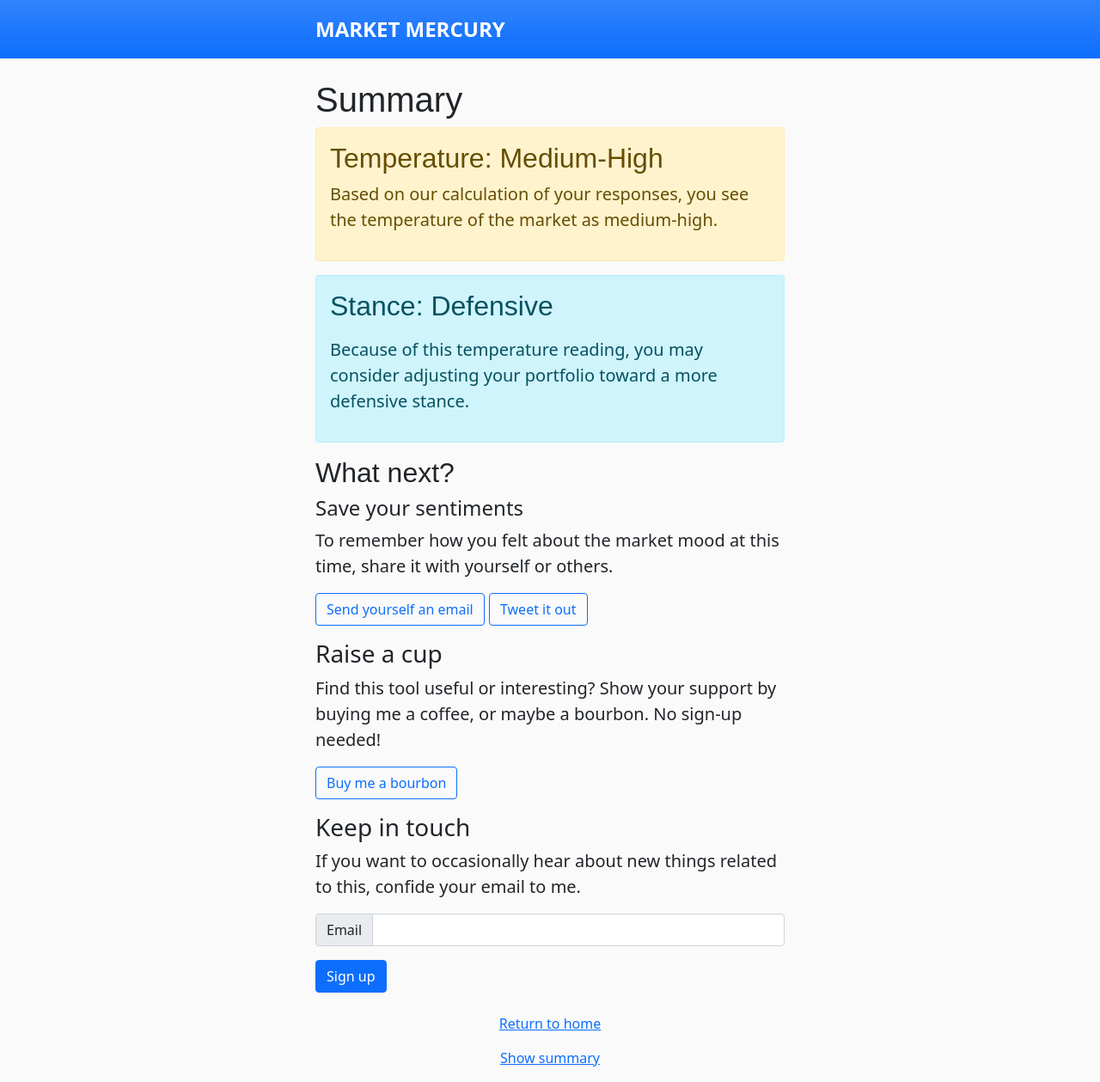
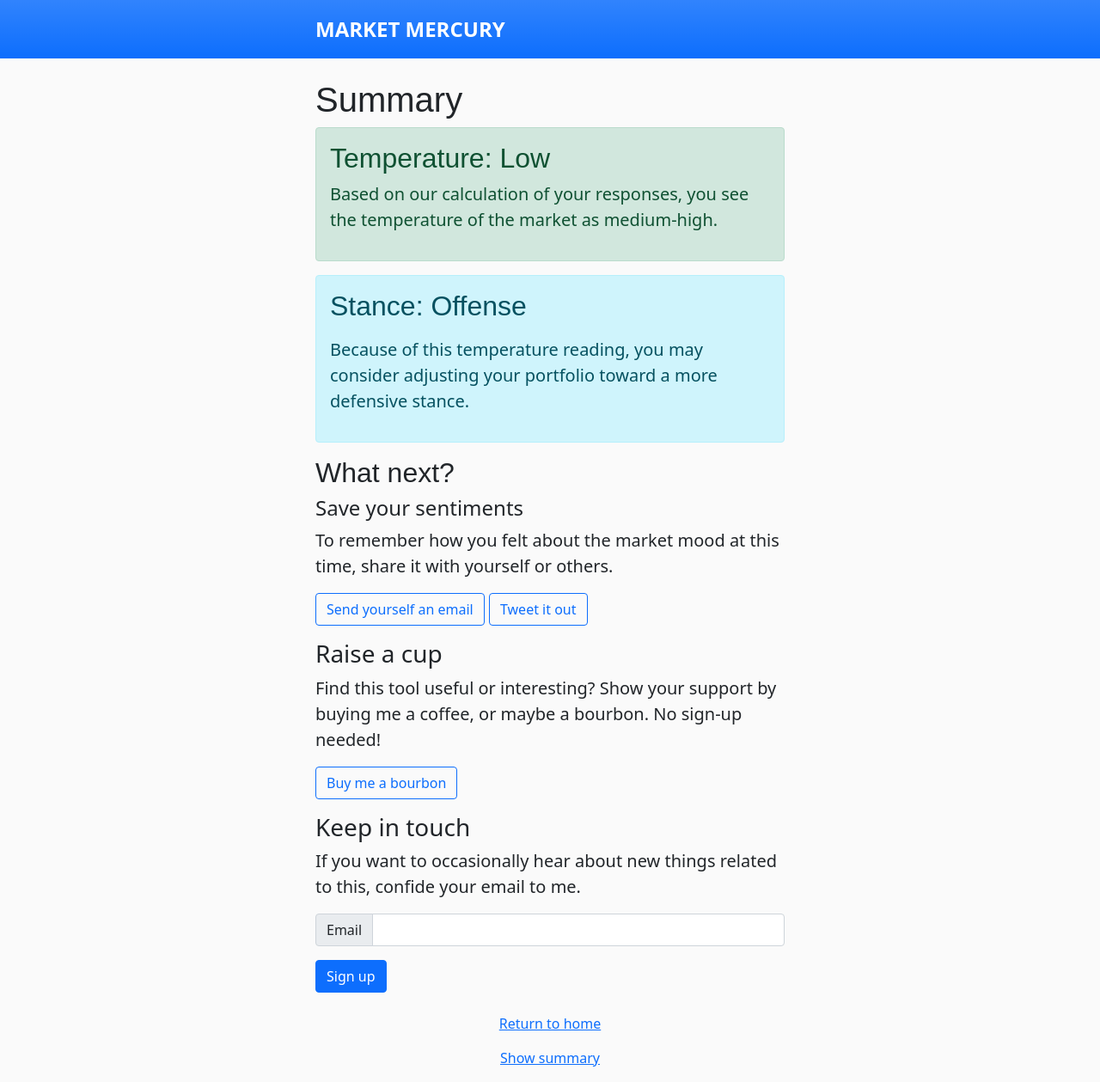
Before and after one commit to pglevy/mark-merc, a Jekyll site: the page built from summary.md, in a window 1280 px wide. Shown: the whole page at 86% size. Built offline with Jekyll 4.4.1, drawn with Linux system fonts in a browser that asks for light colours.

Commit message:
update summary function to work with new page
basic logic working but still need to update alert body text

```diff
--- a/_layouts/summary.html
+++ b/_layouts/summary.html
@@ -2,7 +2,7 @@
 
 <title>{{ site.title }}</title>
   </head>
-  <body>
+  <body id="summary-page">
     <div class="bg-primary bg-gradient">
         <div class="container">
             <div class="row justify-content-center">
@@ -17,13 +17,13 @@
             <div class="col-lg-6 fs-5">
                 <h1>{{ page.title }}</h1>
 
-                <div class="alert alert-warning" role="alert">
-                    <h2 class="alert-heading">Temperature: <span id="temp">Medium-High</span></h2>
+                <div id="temp-alert" class="alert" role="alert">
+                    <h2 class="alert-heading">Temperature: <span id="temp">not yet</span></h2>
                     <p>Based on our calculation of your responses, you see the temperature of the market as medium-high.</p>
                 </div>
 
                 <div class="alert alert-info" role="alert">
-                    <h2 class="alert-heading"><p>Stance: <span id="stance">Defensive</span></p></h2>
+                    <h2 class="alert-heading"><p>Stance: <span id="stance">not yet</span></p></h2>
                     <p>Because of this temperature reading, you may consider adjusting your portfolio toward a more defensive stance.</p>
                 </div>
 
--- a/assets/js/main.js
+++ b/assets/js/main.js
@@ -7,6 +7,7 @@ $( document ).ready(function() {
     var average;
     var temp;
     var stance;
+    var alert;
 
     // create variables from measures.yml
     {% for item in site.data.measures %}
@@ -17,6 +18,13 @@ $( document ).ready(function() {
     $('#summary').hide();
 
     getItems();
+
+
+
+    $('#average').text(calculateAverage());
+    $('#temp').text(calculateTemp());
+    $('#stance').text(calculateStance());
+    setAlertColor();
 
     // functions
     // get all the measures values from localStorage
@@ -49,10 +57,18 @@ $( document ).ready(function() {
 
     function calculateStance() {
       if (average >= 3) {
+        alert = "alert-warning";
         return "Defense";
       } else {
+        alert = "alert-success";
         return "Offense";
       }
+    };
+
+    function setAlertColor() {
+      $('#temp-alert').removeClass('alert-info');
+      $('#temp-alert').addClass(alert);
+      console.log("alert color is " + alert);
     };
 
     // listeners
@@ -72,7 +88,7 @@ $( document ).ready(function() {
       $('#average').text(calculateAverage());
       $('#temp').text(calculateTemp());
       $('#stance').text(calculateStance());
-      $('#summary').show();
+      //$('#summary').show();
     });
 
     $('#hide-summary').on('click', function() {
```
